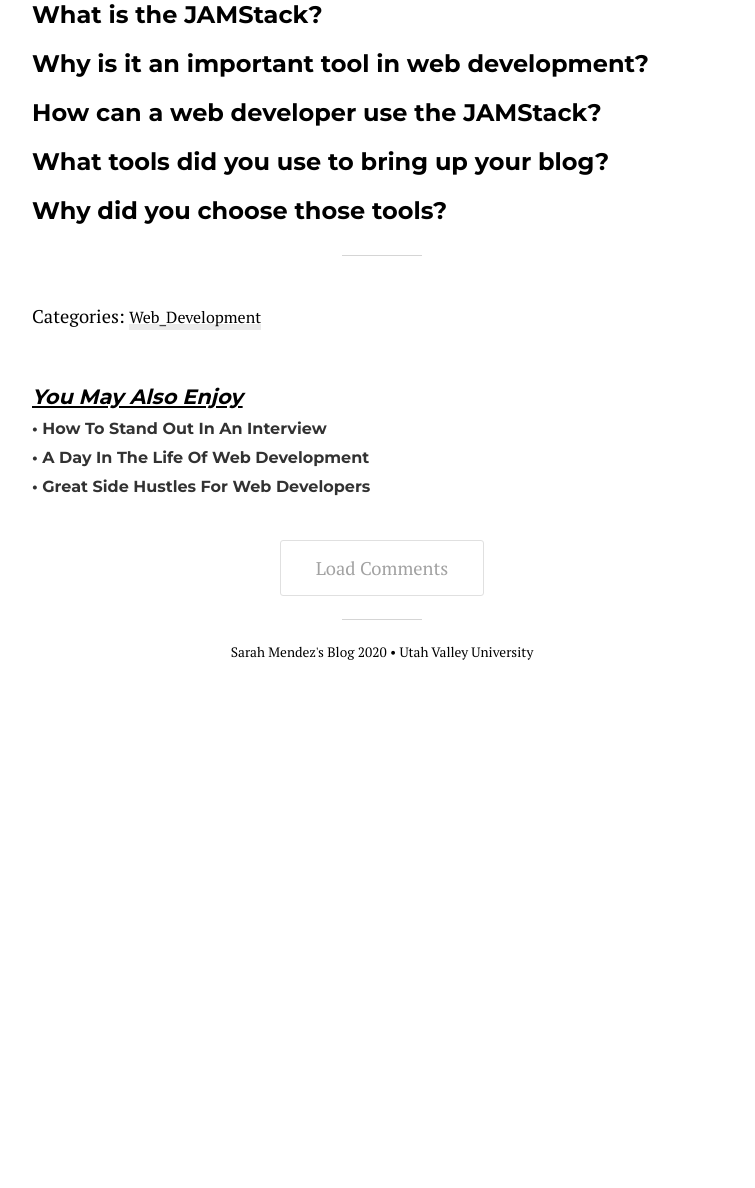
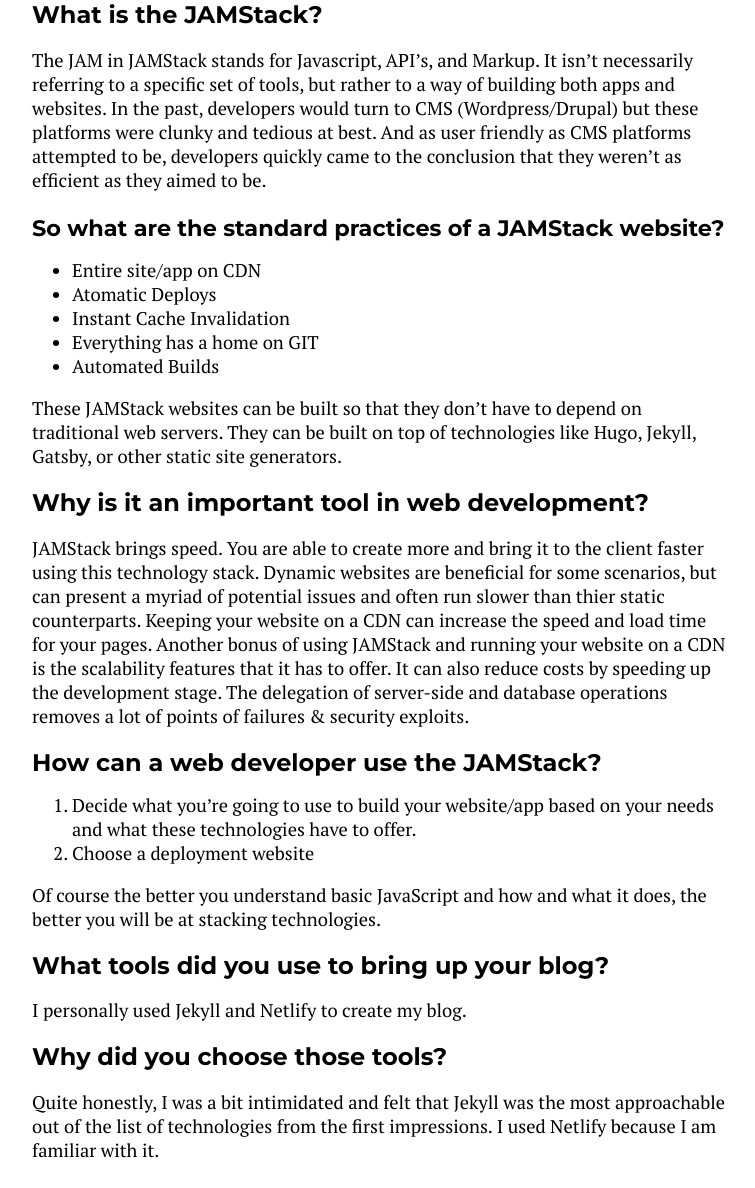
Before and after one commit to srhmendez/Blog_Website, a Jekyll site: the page built from _posts/2020-08-28-Fourth-Post.md, in a window 1280 px wide and 1400 px high, scrolled down 462 px. Shown: the part 212-1400 px from the top of the window, without its empty margins (258-1013 px from the left). Built offline with Jekyll 4.4.1, drawn with Linux system fonts in a browser that asks for light colours; nearby versions of some CDN libraries; before the commit the page ends 1348 px from its top, so only the background shows below that; some of the changed text lies outside the part shown.

Commit message:
updated JAMstack post

```diff
--- a/_posts/2020-08-28-Fourth-Post.md
+++ b/_posts/2020-08-28-Fourth-Post.md
@@ -8,10 +8,33 @@ categories: Web_Development
 
 ## What is the JAMStack?
 
+The JAM in JAMStack stands for Javascript, API's, and Markup. It isn't necessarily referring to a specific set of tools, but rather to a way of building both apps and websites. In the past, developers would turn to CMS (Wordpress/Drupal) but these platforms were clunky and tedious at best. And as user friendly as CMS platforms attempted to be, developers quickly came to the conclusion that they weren't as efficient as they aimed to be.
+
+### So what are the standard practices of a JAMStack website?
+
+* Entire site/app on CDN
+* Atomatic Deploys
+* Instant Cache Invalidation
+* Everything has a home on GIT
+* Automated Builds
+
+These JAMStack websites can be built so that they don't have to depend on traditional web servers. They can be built on top of technologies like Hugo, Jekyll, Gatsby, or other static site generators.
+
 ## Why is it an important tool in web development?
+
+JAMStack brings speed. You are able to create more and bring it to the client faster using this technology stack. Dynamic websites are beneficial for some scenarios, but can present a myriad of potential issues and often run slower than thier static counterparts. Keeping your website on a CDN can increase the speed and load time for your pages. Another bonus of using JAMStack and running your website on a CDN is the scalability features that it has to offer. It can also reduce costs by speeding up the development stage. The delegation of server-side and database operations removes a lot of points of failures & security exploits.
 
 ## How can a web developer use the JAMStack?
 
+1. Decide what you're going to use to build your website/app based on your needs and what these technologies have to offer.
+2. Choose a deployment website
+
+Of course the better you understand basic JavaScript and how and what it does, the better you will be at stacking technologies.
+
 ## What tools did you use to bring up your blog?
 
+I personally used Jekyll and Netlify to create my blog.
+
 ## Why did you choose those tools?
+
+Quite honestly, I was a bit intimidated and felt that Jekyll was the most approachable out of the list of technologies from the first impressions. I used Netlify because I am familiar with it.
```
